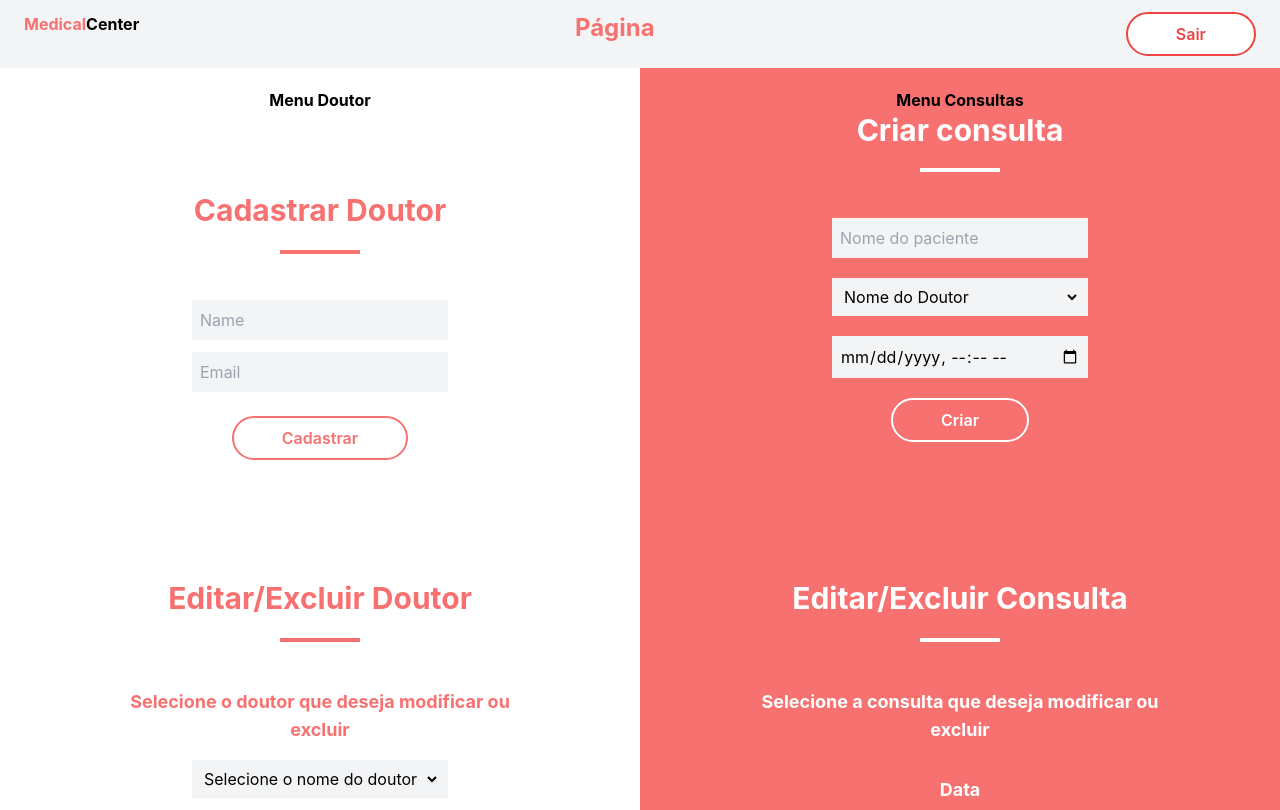
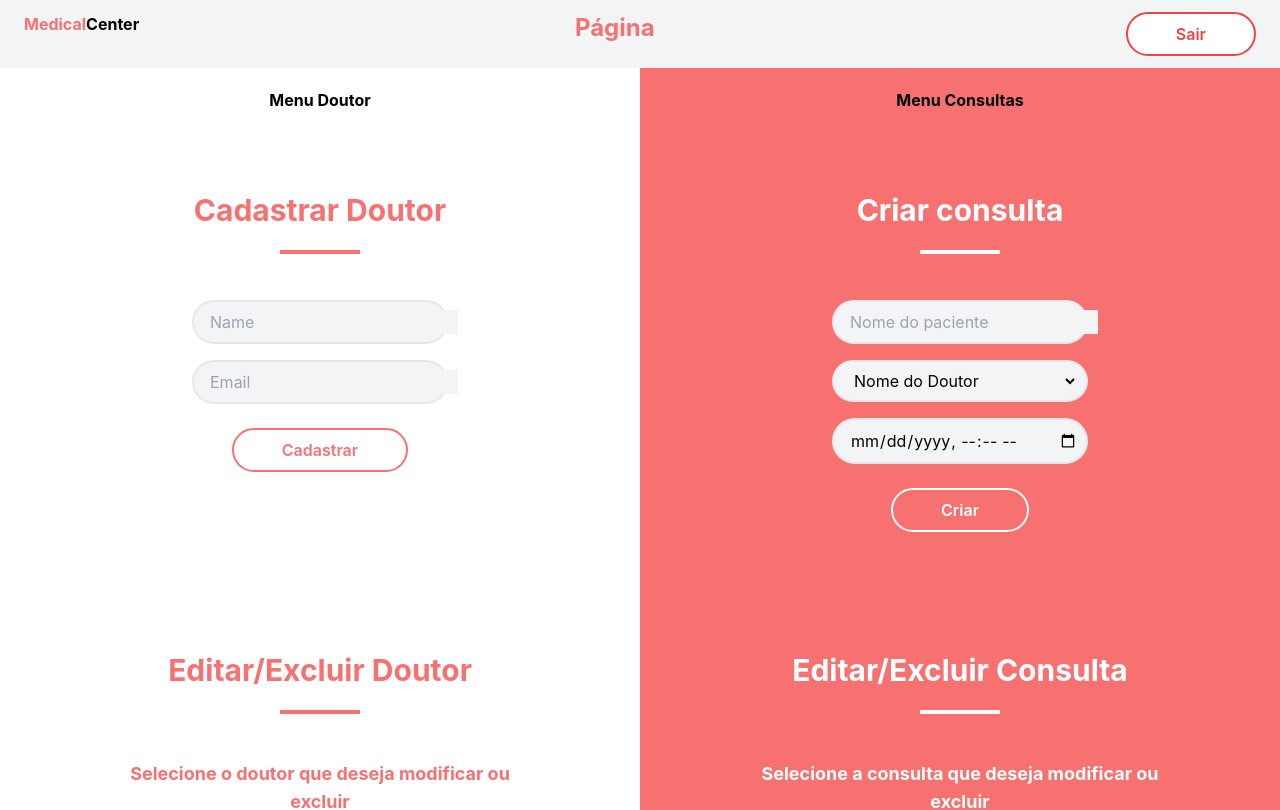
Before and after one commit to enzoggqs/medical-center, a React (Create React App) app in the folder medical-center-front/: page / in a window 1280 px wide. Shown: the top 810 px of the page. Built offline with nearby package versions, Linux system fonts and the light colour scheme; sample sign-in values are in the browser's storage.

Commit message:
Dividing homePage in components

```diff
--- a/medical-center-front/src/pages/HomePage/index.jsx
+++ b/medical-center-front/src/pages/HomePage/index.jsx
@@ -2,6 +2,9 @@ import React, { useContext, useEffect } from "react";
 import { useState } from "react";
 import AppointmentsTable from "../../components/AppointmentsTable";
 import DoctorsList from "../../components/DoctorsList";
+import FormAddDoctor from "../../components/FormAddDoctor";
+import FormEditDoctor from "../../components/FormEditDoctor";
+import FormSecretaryCreateAppointment from "../../components/FormSecretaryCreateAppointment";
 import Header from "../../components/Header";
 
 import { AuthContext } from "../../contexts/auth";
@@ -42,13 +45,14 @@ const HomePage = () => {
     const [appointmentNewDate, setAppointmentNewDate] = useState('');
 
     useEffect(() => {
-        console.log(user);
+        console.log(user, appointments);
         if(user.userType === 2){
             (async () => {
                 const allDoctors = await getDoctors();
                 setDoctors(allDoctors.data.doctors);
 
                 const allAppointments =  await getSecretaryAppointments();
+                console.log(allAppointments.data, allDoctors.data)
                 setAppointments(allAppointments.data);
 
                 setLoading(false);
@@ -87,6 +91,7 @@ const HomePage = () => {
     }, [appointmentToChange])
 
     const handleCreateDoctor = async (e) => {
+        console.log('oi')
         e.preventDefault();
 
         await createDoctor(doctorToCreateName, doctorToCreateEmail)
@@ -185,164 +190,38 @@ const HomePage = () => {
           <div className="flex w-full flex-1 flex-col items-center justify-center text-center">
             <Header />
             <div className="bg-white flex w-full">
-              <form onSubmit={handleCreateDoctor} className="w-1/2 p-5">
-                <h2 className="font-bold">Menu Doutor</h2>
-                <div className="py-10">
-                  <div className="py-10">
-                    <h2 className="text-3xl font-bold text-red-400 mb-2">Cadastrar Doutor</h2>
-                    <div className="border-2 w-20 border-red-400 inline-block"></div>
-                  </div>
-                  <div className="flex flex-col items-center">
-                    <div className="bg-gray-100 mx-auto 2xl:w-1/2 md:w-64 p-2 flex items-center mb-3">
-                      <input
-                        autoComplete="off"
-                        name="doctorName"
-                        placeholder="Name"
-                        className="bg-gray-100 outline-none flex-1"
-                        onChange={e => setDoctorToCreateName(e.target.value)}
-                        value={doctorToCreateName}
-                        required
-                      ></input>
-                    </div>
-                    <div className="bg-gray-100 mx-auto 2xl:w-1/2 md:w-64 p-2 flex items-center mb-6">
-                      <input
-                        type="email"
-                        name="doctorEmail"
-                        placeholder="Email"
-                        className="bg-gray-100 outline-none flex-1"
-                        value={doctorToCreateEmail}
-                        onChange={e => setDoctorToCreateEmail(e.target.value)}
-                        required
-                      ></input>
-                    </div>
-                    <button
-                    type="submit"
-                    className="border-2 border-red-400 text-red-400 rounded-full px-12 py-2 inline-block font-semibold hover:bg-red-400 hover:text-white"
-                    >
-                      Cadastrar
-                    </button>
-                  </div>
-                </div>
-              </form>
-
-              <div className="w-1/2 bg-red-400 text-white py-5">
-                <h2 className="text-black font-bold">Menu Consultas</h2>
-                <form onSubmit={handleCreateAppointment}>
-                  <h2 className="text-3xl font-bold mb-5">Criar consulta</h2>
-                  <div className="border-2 w-20 border-white inline-block mb-10"></div>
-                  <div className="mx-auto 2xl:w-1/2 md:w-64 bg-gray-100 p-2 flex items-center mb-5">
-                    <input
-                      name="patientName"
-                      placeholder="Nome do paciente"
-                      className="bg-gray-100 outline-none flex-1 text-black"
-                      onChange={e => setAppointmentPatient(e.target.value)}
-                      value={appointmentPatient}
-                      required
-                    ></input>
-                  </div>
-                  <div className="mx-auto 2xl:w-1/2 md:w-64 bg-gray-100 p-2 flex items-center mb-5">
-                    <select
-                      name="doctorName"
-                      placeholder="Nome do Doutor"
-                      className="bg-gray-100 outline-none flex-1 text-black"
-                      onChange={e => setAppointmentDoctor(e.target.value)}
-                      value={appointmentDoctor ? appointmentDoctor : "DEFAULT"}
-                      required
-                    >
-                      <option value="DEFAULT" disabled>Nome do Doutor</option>
-                      {
-                          doctors.map((doctor) => (
-                            <option key={doctor.id} value={doctor.id}>{doctor.name}</option>
-                          ))
-                      }
-                    </select>
-                  </div>
-                  <div className="mx-auto 2xl:w-1/2 md:w-64 bg-gray-100 p-2 flex items-center mb-5">
-                    <input
-                      type="datetime-local"
-                      name="appointmentDate"
-                      placeholder="Data da Consulta"
-                      className="bg-gray-100 outline-none flex-1 text-black"
-                      onChange={e => setAppointmentDate(e.target.value)}
-                      value={appointmentDate}
-                      required
-                    ></input>
-                  </div>
-                  <button
-                    type="submit"
-                    className="border-2 border-white rounded-full px-12 py-2 inline-block font-semibold hover:bg-white hover:text-red-400"
-                  >
-                    Criar
-                  </button>
-                </form>
-              </div>
+              <FormAddDoctor
+                setDoctorToCreateName={setDoctorToCreateName}
+                setDoctorToCreateEmail={setDoctorToCreateEmail}
+                doctorToCreateName={doctorToCreateName}
+                doctorToCreateEmail={doctorToCreateEmail}
+                handleCreateDoctor={handleCreateDoctor}
+              />
+              <FormSecretaryCreateAppointment
+                setAppointmentDoctor={setAppointmentDoctor}
+                setAppointmentPatient={setAppointmentPatient}
+                setAppointmentDate={setAppointmentDate}
+                doctors={doctors}
+                appointmentDoctor={appointmentDoctor}
+                appointmentPatient={appointmentPatient}
+                appointmentDate={appointmentDate}
+                handleCreateAppointment={handleCreateAppointment}
+              />
             </div>
 
             <div className="flex w-full flex-1 flex-col items-center justify-center text-center">
               <div className="bg-white flex w-full">
-                <div className="w-1/2 py-5 px-28">
-                  <div className="py-5">
-                    <div className="py-5">
-                      <h2 className="text-3xl font-bold text-red-400 mb-2">Editar/Excluir Doutor</h2>
-                      <div className="border-2 w-20 border-red-400 inline-block"></div>
-                    </div>
-                  </div>
-                  <h2 className="text-lg font-bold text-red-400 mb-4">Selecione o doutor que deseja modificar ou excluir</h2>
-                  <div className="2xl:w-1/2 md:w-64 mx-auto bg-gray-100 p-2 flex items-center mb-8">
-                    <select
-                      name="doctorName"
-                      placeholder="Nome do Doutor"
-                      className="bg-gray-100 outline-none flex-1 text-black"
-                      onChange={e => setDoctorToChange(e.target.value)}
-                      required
-                      value={doctorToChange ? doctorToChange : "DEFAULT"}
-                      >
-                      <option value="DEFAULT" disabled>Selecione o nome do doutor</option>
-                      {
-                          doctors.map((doctor) => (
-                            <option key={doctor.id} value={doctor.id}>{doctor.name}</option>
-                          ))
-                      }
-                    </select>
-                  </div>
-
-                  {
-                    showDoctorToChangeFields && (
-                      <form className="2xl:w-1/2 md:w-64 mx-auto" onSubmit={handleEditDoctor}>
-                        <h2 className="text-lg font-bold text-red-400 mb-4">Novo nome do doutor</h2>
-                        <div className="bg-gray-100 p-2 flex items-center mb-5">
-                          <input
-                            name="patientName"
-                            placeholder="Novo nome do doutor"
-                            className="bg-gray-100 outline-none flex-1 text-black"
-                            value={doctorNewName}
-                            onChange={e => setDoctorNewName(e.target.value)}
-                            required
-                          ></input>
-                        </div>
-                        <div className="flex-col">
-                          <button
-                          type="submit"
-                          className="mb-5 mt-5 border-2 border-red-400 text-red-400 rounded-full px-12 py-2 inline-block font-semibold hover:bg-red-400 hover:text-white"
-                          >
-                            Editar
-                          </button>
-                        </div>
-                        <div className="flex-col">
-                          <button
-                          onClick={handleDeleteDoctor}
-                          className="border-2 border-red-400 text-red-400 rounded-full px-12 py-2 inline-block font-semibold hover:bg-red-400 hover:text-white"
-                          >
-                            Excluir
-                          </button>
-                        </div>
-                      </form>
-                    )
-                  }
-
-
-                  </div>
-                  <div className="w-1/2 bg-red-400 text-white py-5 px-28">
+                <FormEditDoctor
+                  setDoctorToChange={setDoctorToChange}
+                  doctorToChange={doctorToChange}
+                  doctors={doctors}
+                  showDoctorToChangeFields={showDoctorToChangeFields}
+                  handleEditDoctor={handleEditDoctor}
+                  doctorNewName={doctorNewName}
+                  setDoctorNewName={setDoctorNewName}
+                  handleDeleteDoctor={handleDeleteDoctor}
+                />
+                <div className="w-1/2 bg-red-400 text-white py-5 px-28">
                   <div className="py-5">
                     <div className="py-5">
                       <h2 className="text-3xl font-bold text-white mb-2">Editar/Excluir Consulta</h2>
@@ -351,11 +230,11 @@ const HomePage = () => {
                   </div>
                   <h2 className="text-lg font-bold text-white mb-4">Selecione a consulta que deseja modificar ou excluir</h2>
                   <h2 className="text-lg font-bold text-white mb-4 pt-4">Data</h2>
-                  <div className="bg-gray-100 p-2 flex items-center mb-4 mx-auto 2xl:w-1/2 md:w-64 mx-auto">
+                  <div className="bg-gray-100 p-2 rounded-full border-2 flex items-center mb-4 mx-auto 2xl:w-1/2 md:w-64 mx-auto">
                     <select
                       name="appointmentDate"
                       placeholder="Nome do Doutor"
-                      className="bg-gray-100 outline-none flex-1 text-black"
+                      className="pl-2 bg-gray-100 outline-none flex-1 text-black"
                       onChange={e => setAppointmentToChangeDate(e.target.value)}
                       required
                       value={appointmentToChangeDate ? appointmentToChangeDate : "DEFAULT"}
@@ -372,11 +251,11 @@ const HomePage = () => {
                     appointmentsForDate && (
                       <div>
                       <h2 className="text-lg font-bold text-white mb-4">Paciente</h2>
-                        <div className="bg-gray-100 p-2 flex items-center mb-8 2xl:w-1/2 md:w-64 mx-auto">
+                        <div className="rounded-full border-2 bg-gray-100 p-2 flex items-center mb-8 2xl:w-1/2 md:w-64 mx-auto">
                           <select
                             name="doctorName"
                             placeholder="Nome do Doutor"
-                            className="bg-gray-100 outline-none flex-1 text-black"
+                            className="pl-2 bg-gray-100 outline-none flex-1 text-black"
                             onChange={e => setAppointmentToChange(e.target.value)}
                             required
                             value={appointmentToChange ? appointmentToChange : "DEFAULT"}
@@ -396,22 +275,22 @@ const HomePage = () => {
                     appointmentToChange && (
                       <form className="mx-auto 2xl:w-1/2 md:w-64" onSubmit={handleEditAppointment}>
                         <h2 className="text-lg font-bold text-white mb-4">Novo nome do paciente</h2>
-                        <div className="bg-gray-100 p-2 flex items-center mb-5">
+                        <div className="border-2 rounded-full bg-gray-100 p-2 flex items-center mb-5">
                           <input
                             name="newPatientName"
                             placeholder="Novo nome do paciente"
-                            className="bg-gray-100 outline-none flex-1 text-black"
+                            className="pl-2 bg-gray-100 outline-none flex-1 text-black"
                             value={appointmentNewPatient}
                             onChange={e => setAppointmentNewPatient(e.target.value)}
                             required
                           ></input>
                         </div>
                         <h2 className="text-lg font-bold text-white mb-4">Nova data da consulta</h2>
-                        <div className="bg-gray-100 p-2 flex items-center mb-5">
+                        <div className="rounded-full border-2 bg-gray-100 p-2 flex items-center mb-5">
                           <input
                             type="date"
                             name="newAppointmentDate"
-                            className="bg-gray-100 outline-none flex-1 text-black"
+                            className="pl-2 bg-gray-100 outline-none flex-1 text-black"
                             // value={appointmentNewDate}
                             onChange={e => setAppointmentNewDate(e.target.value)}
                           ></input>
@@ -419,13 +298,13 @@ const HomePage = () => {
                         <div className="flex-row">
                           <button
                           type="submit"
-                          className="mb-5 mt-5 border-2 border-white text-white rounded-full px-12 py-2 inline-block font-semibold hover:bg-red-400 hover:text-white"
+                          className="hover:bg-white hover:text-red-400 mb-5 mt-5 border-2 border-white text-white rounded-full px-12 py-2 inline-block font-semibold hover:bg-red-400 hover:text-white"
                           >
                             Editar
                           </button>
                           <button
                           onClick={handleSecretaryDeleteAppointment}
-                          className="border-2 border-white text-white rounded-full px-12 py-2 inline-block font-semibold hover:bg-red-400 hover:text-white"
+                          className="hover:bg-white hover:text-red-400 border-2 border-white text-white rounded-full px-12 py-2 inline-block font-semibold hover:bg-red-400 hover:text-white"
                           >
                             Excluir
                           </button>
@@ -447,16 +326,6 @@ const HomePage = () => {
                     </div>
                   </div>
                   <DoctorsList doctors={doctors}></DoctorsList>
-                  {/* <ul>
-                    {doctors.map((doctor) => (
-                        <li className="text-xl py-1 text-red-400"
-                            key={doctor.id}>
-                            {doctor.id} -
-                            {doctor.email} -
-                            {doctor.name}
-                        </li>
-                    ))}
-                  </ul> */}
                 </div>
                 <div className="w-1/2 bg-red-400 text-white py-8">
                   <div className="py-10">
```
